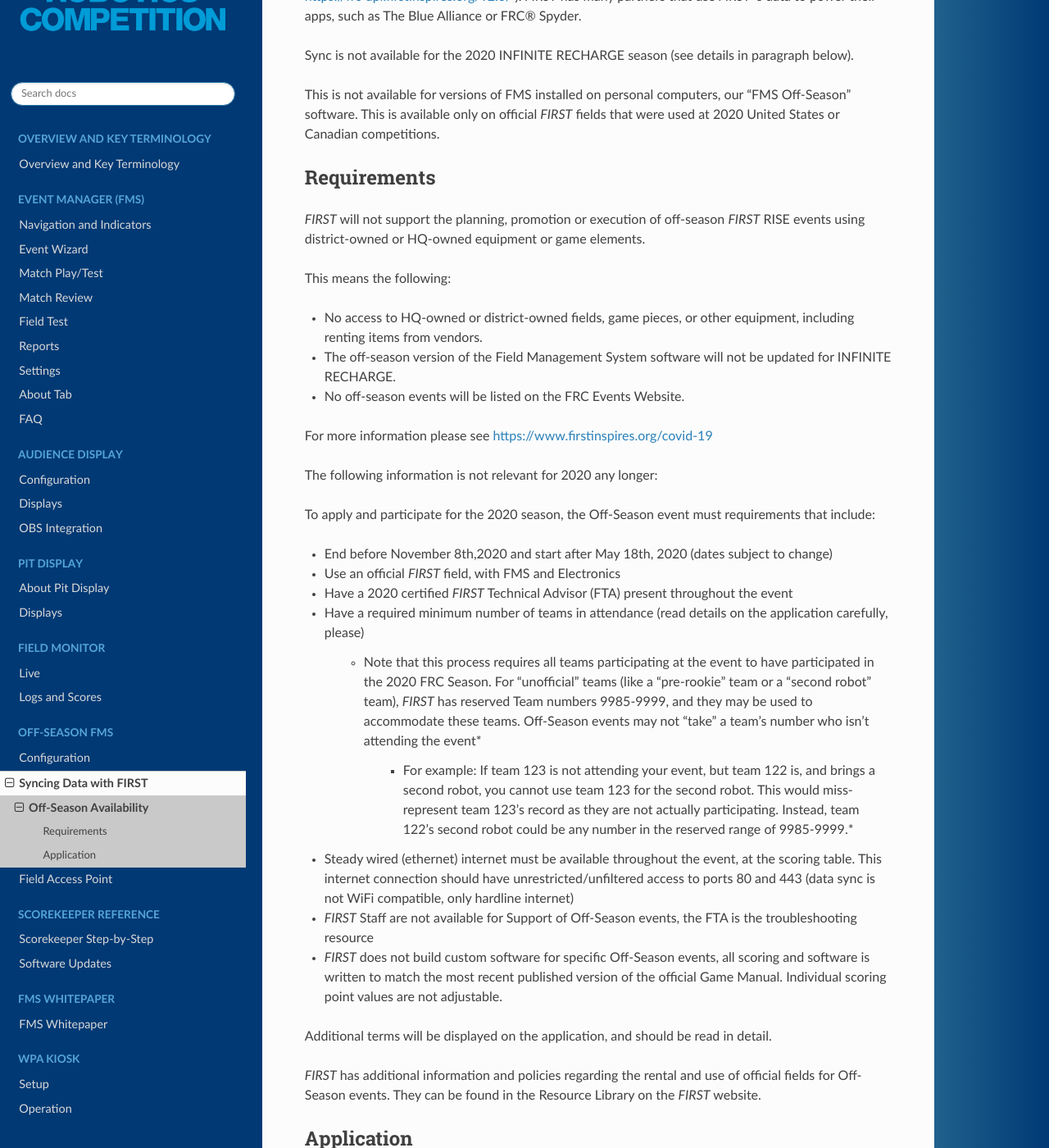
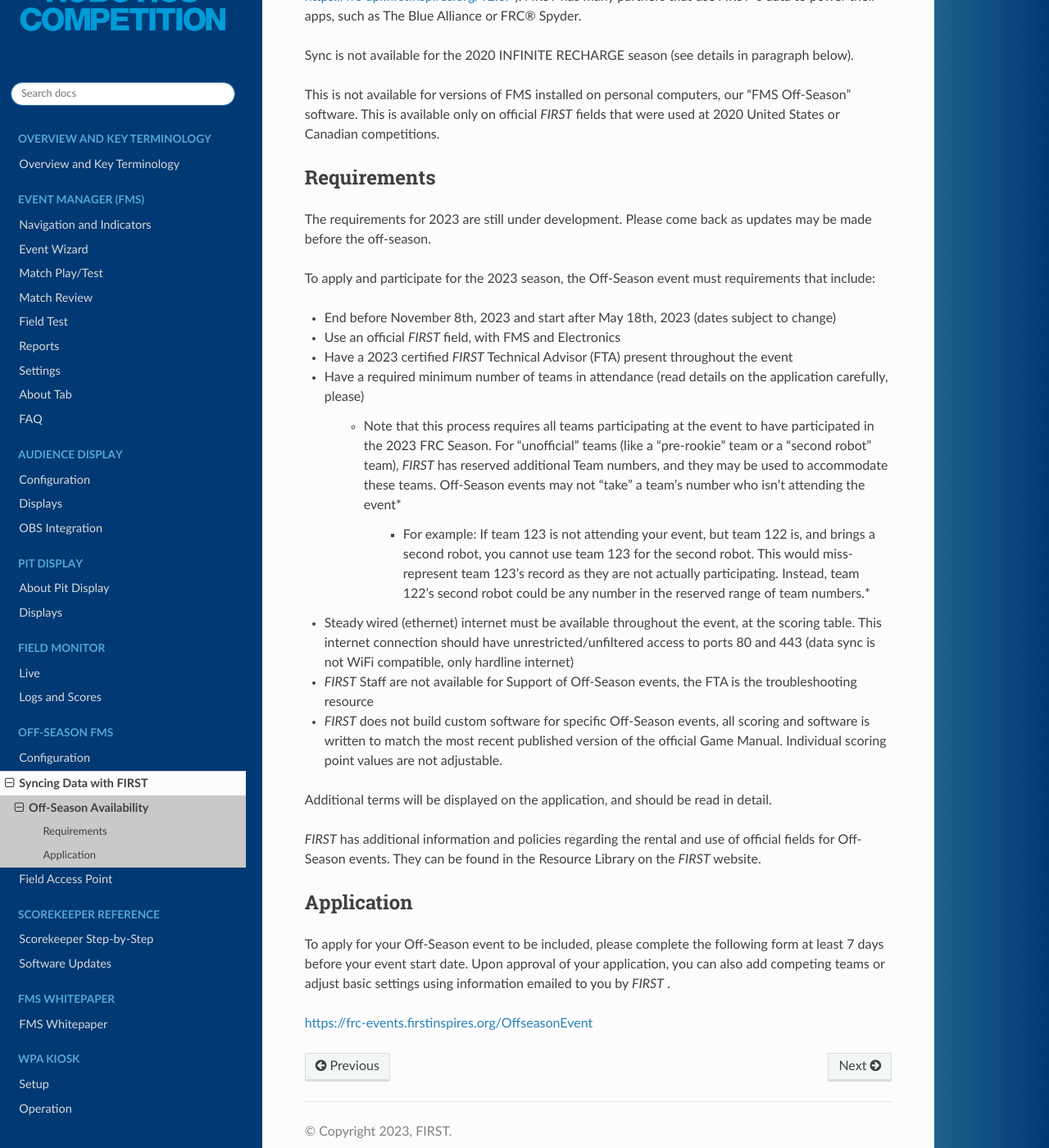
Before and after one commit to FIRSTRobotics/fms-manual, a Sphinx documentation site: the page built from source/off-season-fms/syncing-data-with-first/off-season-availability.rst, in a window 1280 px wide and 1400 px high, scrolled down 332 px. Shown: the whole window at 82% size. Built offline with Sphinx 7.4.7 and the Read the Docs theme 2.0.0, drawn with Linux system fonts in a browser that asks for light colours; some of the changed text lies outside the part shown.

Commit message:
Update link/year

```diff
--- a/source/off-season-fms/syncing-data-with-first/off-season-availability.rst
+++ b/source/off-season-fms/syncing-data-with-first/off-season-availability.rst
@@ -13,28 +13,18 @@
 Requirements
 ------------
 
-*FIRST* will not support the planning, promotion or execution of off-season *FIRST* RISE events using district-owned or HQ-owned equipment or game elements.
+The requirements for 2023 are still under development. Please come back as updates may be made before the off-season.
 
-This means the following:
+To apply and participate for the 2023 season, the Off-Season event must requirements that include:
 
-* No access to HQ-owned or district-owned fields, game pieces, or other equipment, including renting items from vendors.
-* The off-season version of the Field Management System software will not be updated for INFINITE RECHARGE.
-* No off-season events will be listed on the FRC Events Website.
-
-For more information please see `https://www.firstinspires.org/covid-19 <https://www.firstinspires.org/covid-19>`_
-
-The following information is not relevant for 2020 any longer:
-
-To apply and participate for the 2020 season, the Off-Season event must requirements that include:
-
-* End before November 8th,2020 and start after May 18th, 2020 (dates subject to change)
+* End before November 8th, 2023 and start after May 18th, 2023 (dates subject to change)
 * Use an official *FIRST* field, with FMS and Electronics
-* Have a 2020 certified *FIRST* Technical Advisor (FTA) present throughout the event
+* Have a 2023 certified *FIRST* Technical Advisor (FTA) present throughout the event
 * Have a required minimum number of teams in attendance (read details on the application carefully, please)
 
-   * Note that this process requires all teams participating at the event to have participated in the 2020 FRC Season. For "unofficial" teams (like a "pre-rookie" team or a "second robot" team), *FIRST* has reserved Team numbers 9985-9999, and they may be used to accommodate these teams. Off-Season events may not "take" a team's number who isn't attending the event*
+   * Note that this process requires all teams participating at the event to have participated in the 2023 FRC Season. For "unofficial" teams (like a "pre-rookie" team or a "second robot" team), *FIRST* has reserved additional Team numbers, and they may be used to accommodate these teams. Off-Season events may not "take" a team's number who isn't attending the event*
 
-      * For example: If team 123 is not attending your event, but team 122 is, and brings a second robot, you cannot use team 123 for the second robot. This would miss-represent team 123's record as they are not actually participating. Instead, team 122's second robot could be any number in the reserved range of 9985-9999.*
+      * For example: If team 123 is not attending your event, but team 122 is, and brings a second robot, you cannot use team 123 for the second robot. This would miss-represent team 123's record as they are not actually participating. Instead, team 122's second robot could be any number in the reserved range of team numbers.*
 
 * Steady wired (ethernet) internet must be available throughout the event, at the scoring table. This internet connection should have unrestricted/unfiltered access to ports 80 and 443 (data sync is not WiFi compatible, only hardline internet)
 * *FIRST* Staff are not available for Support of Off-Season events, the FTA is the troubleshooting resource
@@ -49,4 +39,4 @@
 
 To apply for your Off-Season event to be included, please complete the following form at least 7 days before your event start date. Upon approval of your application, you can also add competing teams or adjust basic settings using information emailed to you by *FIRST* .
 
-`https://frc-events.firstinspires.org/services/OffSeasonEvent <https://frc-events.firstinspires.org/services/OffSeasonEvent>`_
+`https://frc-events.firstinspires.org/OffseasonEvent <https://frc-events.firstinspires.org/OffseasonEvent>`_
```
